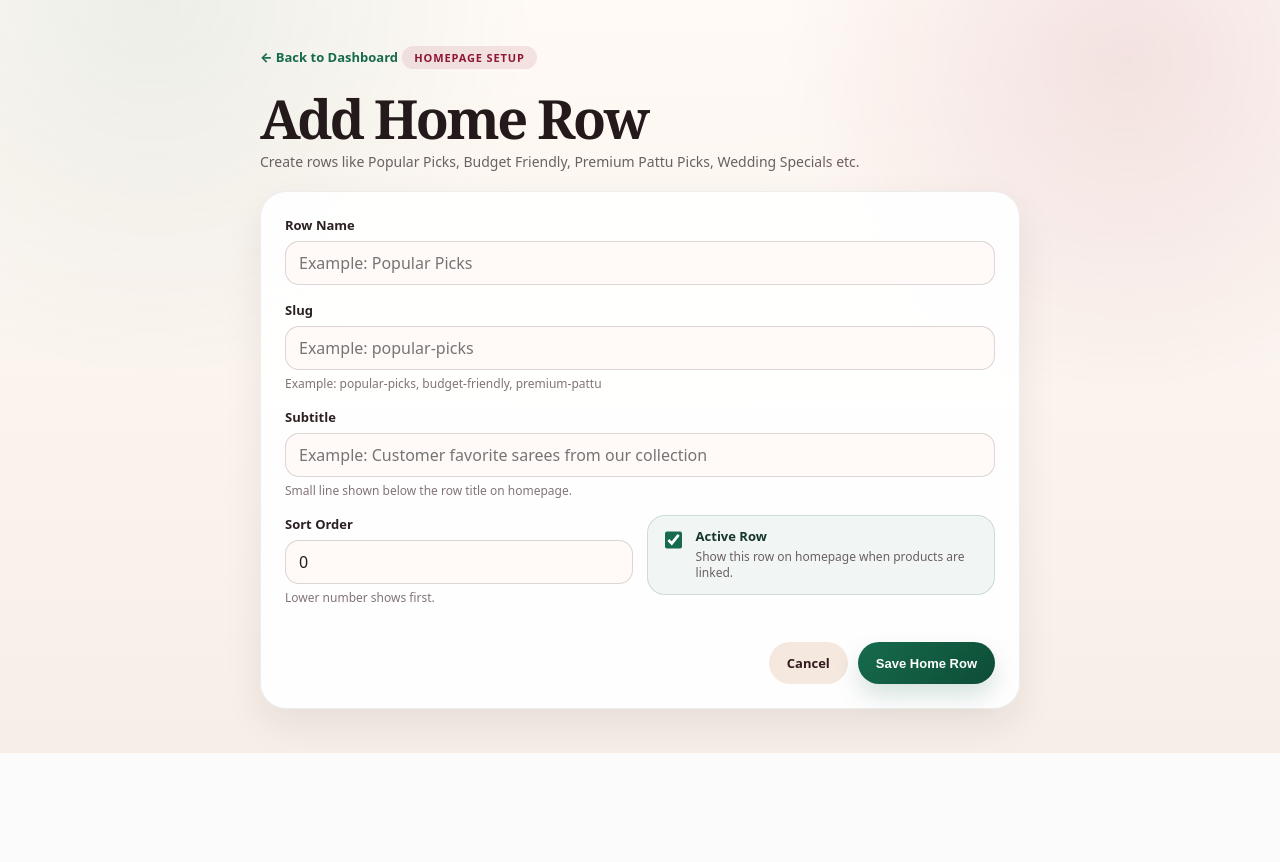
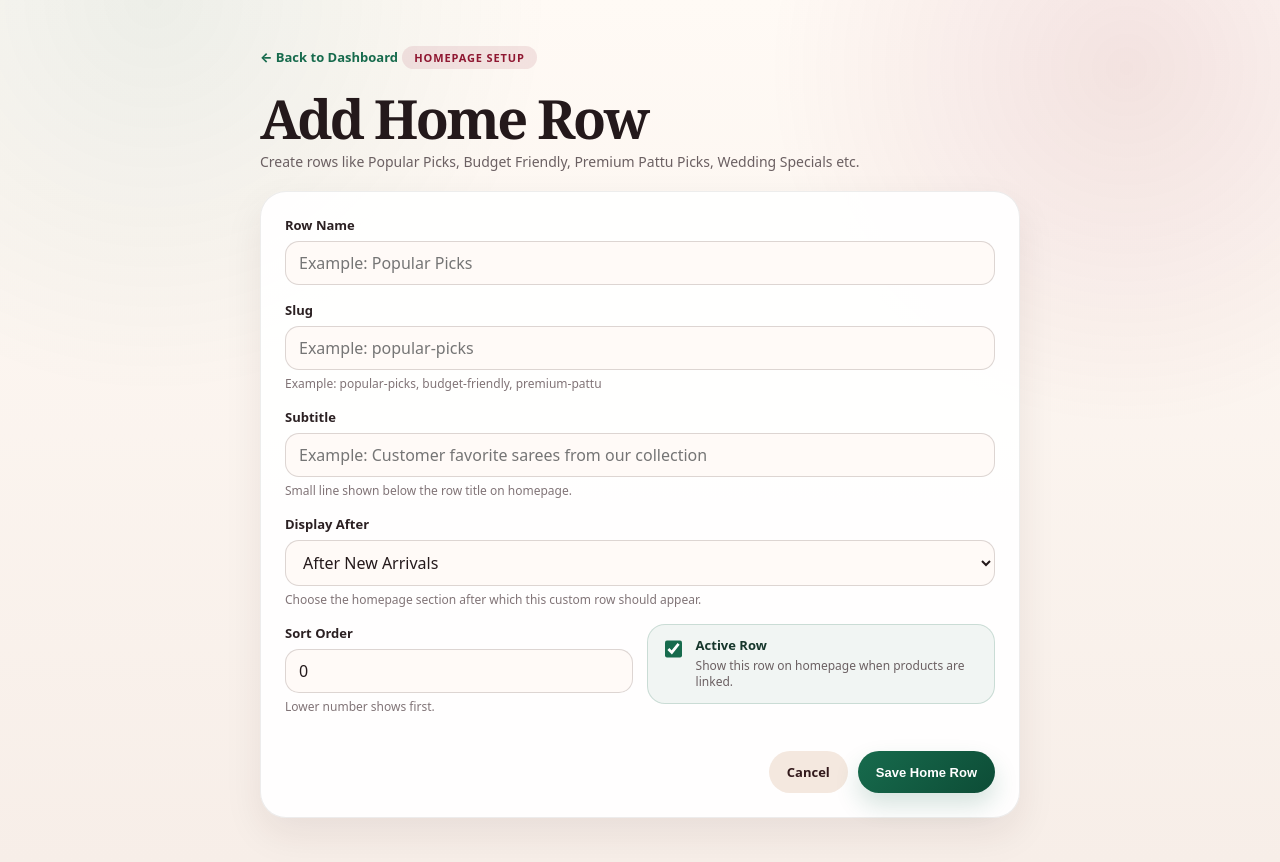
Before and after one commit to muraliprasadkatta/pallavi_papa_sarees, a Django app: page /owner/home-rows/add/ in a window 1280 px wide. Shown: the part 72-934 px from the top of the page. Before the commit the page ends 825 px from the top, so only its background shows below. Run offline with Django 5.2, Linux system fonts and the light colour scheme; the visitor is signed in with stand-in values (Sample User, id 1).

Commit message:
Add placement dropdown to home row form

```diff
--- a/store/templates/store/owner/partials/owner_add_home_row_add.html
+++ b/store/templates/store/owner/partials/owner_add_home_row_add.html
@@ -61,6 +61,15 @@
         <small class="field-help">Small line shown below the row title on homepage.</small>
         {% if form.subtitle.errors %}
           <small class="field-error">{{ form.subtitle.errors|striptags }}</small>
+        {% endif %}
+      </div>
+
+      <div class="owner-field">
+        <label for="{{ form.display_after.id_for_label }}">Display After</label>
+        {{ form.display_after }}
+        <small class="field-help" id="display-after-help">Choose the homepage section after which this custom row should appear.</small>
+        {% if form.display_after.errors %}
+          <small class="field-error">{{ form.display_after.errors|striptags }}</small>
         {% endif %}
       </div>
 
```
